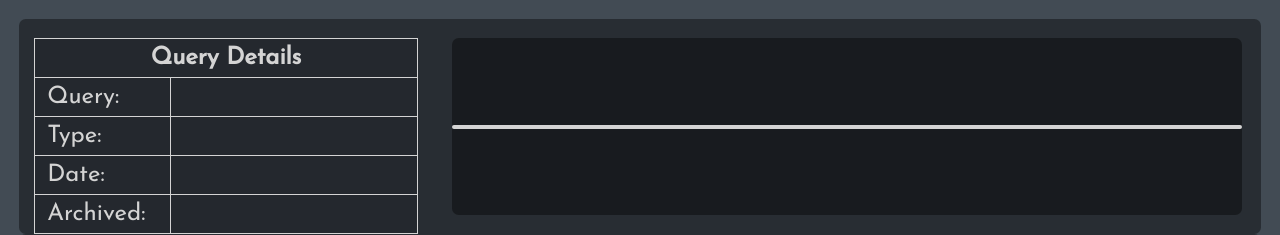
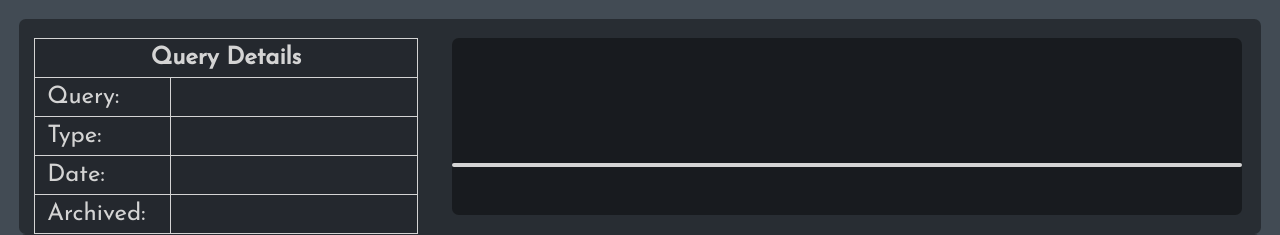
Before and after one commit to yc5424tl/geodjango_news_map, a Django app: template templates/general/view_query.html in a window 1280 px wide. Shown: the part 250-485 px from the top of the page. Run offline with Django 3.2, Linux system fonts and the light colour scheme; the template is opened without the code that fills it, so the values that code supplies are empty; some libraries are stand-ins or nearby versions; some web fonts are replaced.

Commit message:
modified view_sources style along with root

```diff
--- a/geodjango_news_map_web/static/css/view_query.css
+++ b/geodjango_news_map_web/static/css/view_query.css
@@ -469,6 +469,8 @@ input.form-control.view-query::placeholder {
     padding: 0;
     margin: 0;
     top: 2em;
+    position: relative;
+    overflow: hidden;
 }
 
 /***
```
